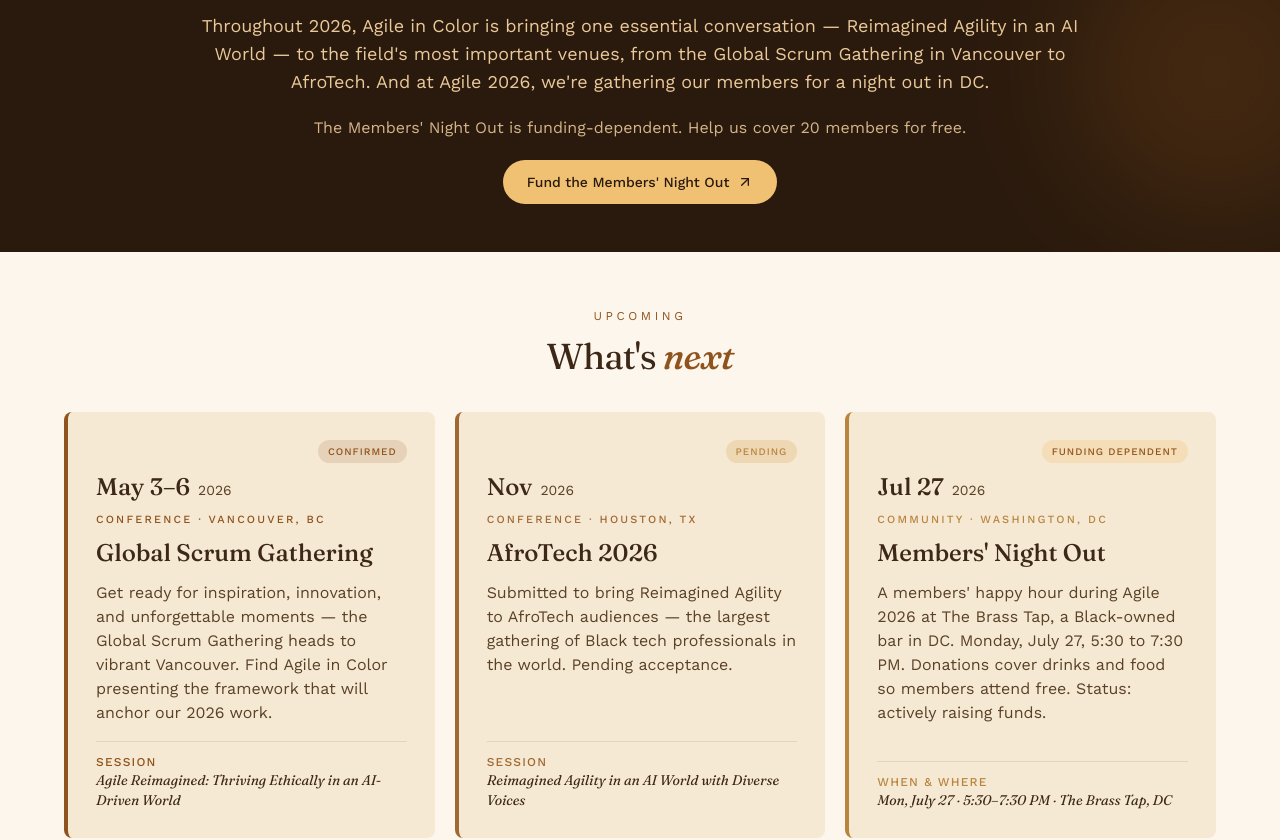
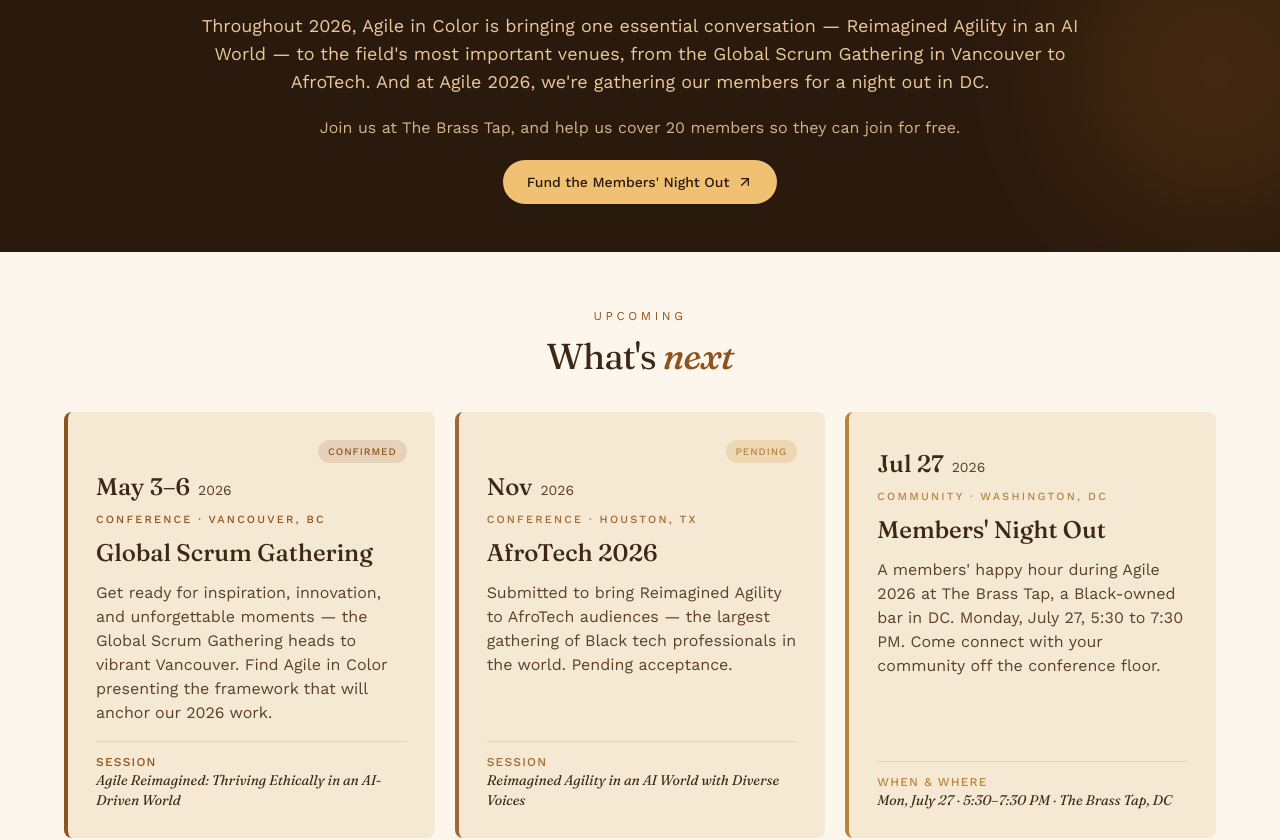
Before and after one commit to kishag212/agile-in-color, a React (Vite) app: page /events in a window 1280 px wide. Shown: the part 559-1399 px from the top of the page. Built offline with nearby package versions, Linux system fonts and the light colour scheme; no server answers.

Commit message:
Members' Night Out: drop funding-dependent framing, finalize event details

```diff
--- a/src/pages/Events.jsx
+++ b/src/pages/Events.jsx
@@ -69,7 +69,7 @@ function CampaignBand() {
           a night out in DC.
         </p>
         <p className="mt-5 text-sm leading-relaxed opacity-80 md:text-base">
-          The Members' Night Out is funding-dependent. Help us cover 20 members for free.
+          Join us at The Brass Tap, and help us cover 20 members so they can join for free.
         </p>
         <div className="mt-5 flex justify-center">
           <Link
@@ -114,15 +114,13 @@ const UPCOMING_EVENTS = [
   },
   {
     borderClass: 'border-l-[#b8843e]',
-    status: 'FUNDING DEPENDENT',
-    statusClass: 'bg-wheat/30 text-walnut',
     dateBig: 'Jul 27',
     dateSmall: '2026',
     accentClass: 'text-[#b8843e]',
     eyebrow: 'Community · Washington, DC',
     title: "Members' Night Out",
     body:
-      "A members' happy hour during Agile 2026 at The Brass Tap, a Black-owned bar in DC. Monday, July 27, 5:30 to 7:30 PM. Donations cover drinks and food so members attend free. Status: actively raising funds.",
+      "A members' happy hour during Agile 2026 at The Brass Tap, a Black-owned bar in DC. Monday, July 27, 5:30 to 7:30 PM. Come connect with your community off the conference floor.",
     sessionLabel: 'When & where',
     sessionTitle: 'Mon, July 27 · 5:30–7:30 PM · The Brass Tap, DC',
   },
@@ -165,6 +163,7 @@ function EventCard({
       className={`flex h-full flex-col overflow-hidden rounded-lg border-l-4 bg-surface ${borderClass}`}
     >
       <div className="flex h-full flex-col p-7">
+        {status && (
           <div className="flex justify-end">
             <span
               className={`inline-block rounded-full px-2.5 py-1 text-[10px] font-medium uppercase tracking-widest ${statusClass}`}
@@ -172,6 +171,7 @@ function EventCard({
               {status}
             </span>
           </div>
+        )}
         <div className="mt-3 flex items-baseline gap-2">
           <span className="font-serif text-2xl font-medium leading-none text-ink">{dateBig}</span>
           <span className="text-sm text-ink-soft">{dateSmall}</span>
```
Also changed, not shown: vite.config.js.timestamp-1784759215182-1f5076cb9ef7b.mjs (added, +21 -0 lines). Lines whose indentation alone changed are shown as unchanged.
